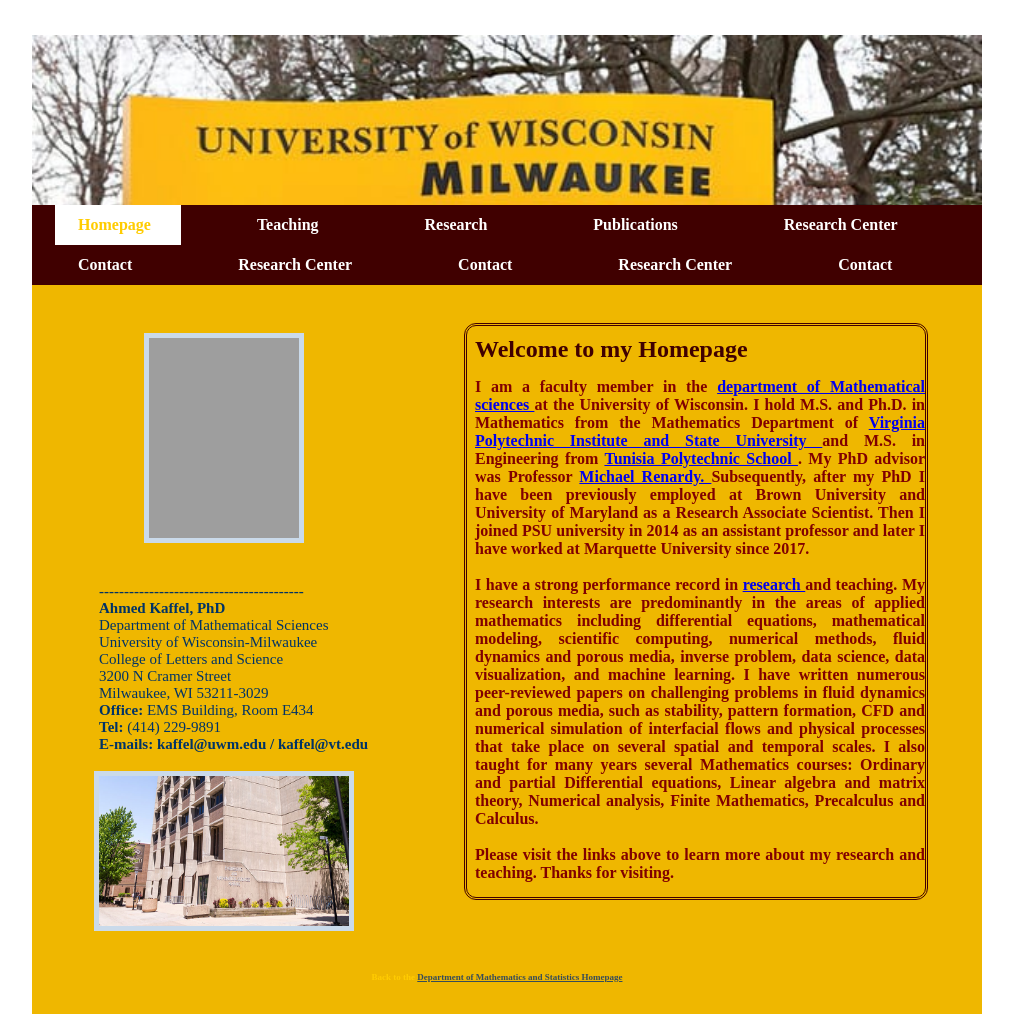
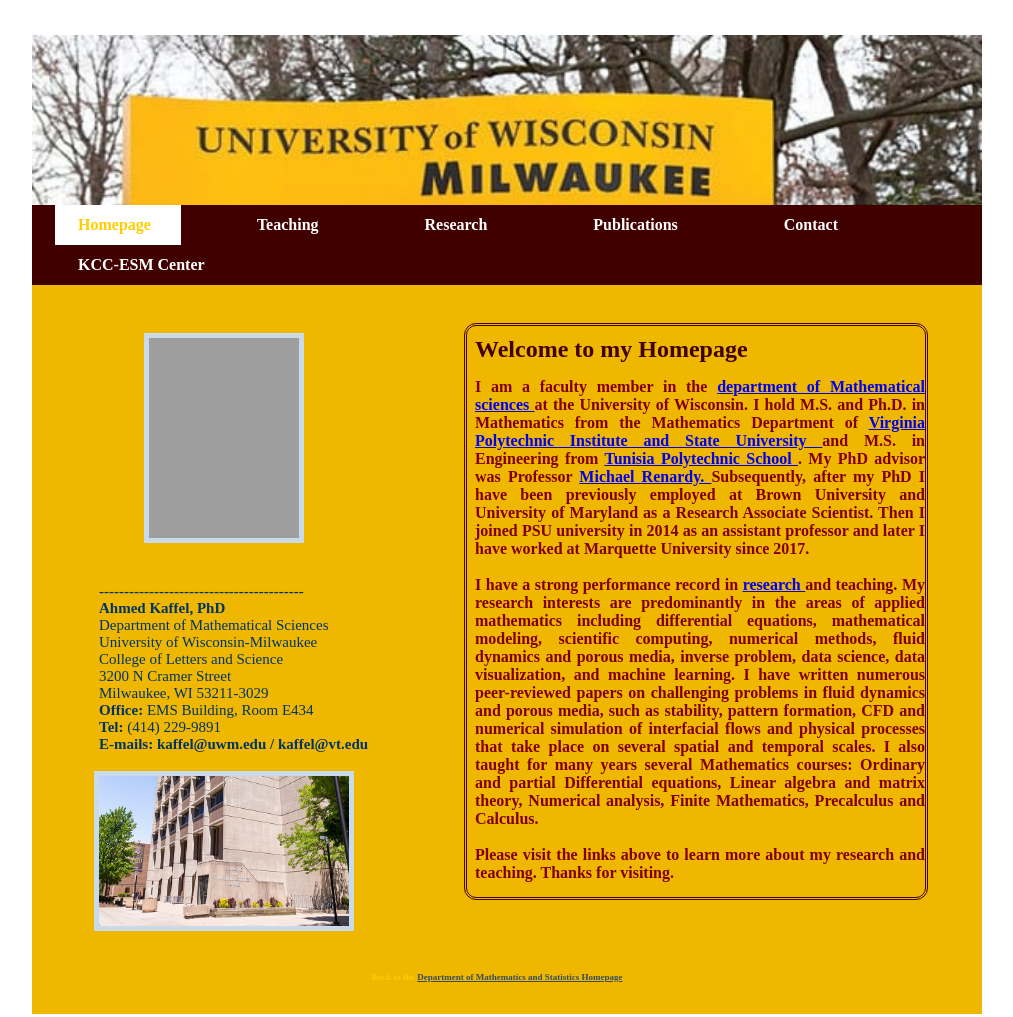
Before and after one commit to ahkaffel/kaffel.uwm.github.io, a plain HTML site: page index.html in a window 1280 px wide. Shown: the whole page, without its empty margins (133-1146 px from the left). Drawn offline with Linux system fonts and the light colour scheme; grey boxes are pictures that could not be loaded.

Commit message:
Update index.html

```diff
--- a/index.html
+++ b/index.html
@@ -18,12 +18,9 @@
                	<li><a href="teaching.html">Teaching</a></li>
                 <li><a href="research.html">Research</a></li>
                 <li><a href="publications.html">Publications</a></li>
-		    <li><a href="Center.html">Research Center</a></li>
+
                 <li><a href="contact.html">Contact</a></li>
-		    <li><a href="Center.html">Research Center</a></li>
-                <li><a href="contact.html">Contact</a></li>
-		    <li><a href="Center.html">Research Center</a></li>
-                <li><a href="contact.html">Contact</a></li>
+		   <li><a href="Center.html"> KCC-ESM Center</a></li>
             </ul>
         </div>
 
```
